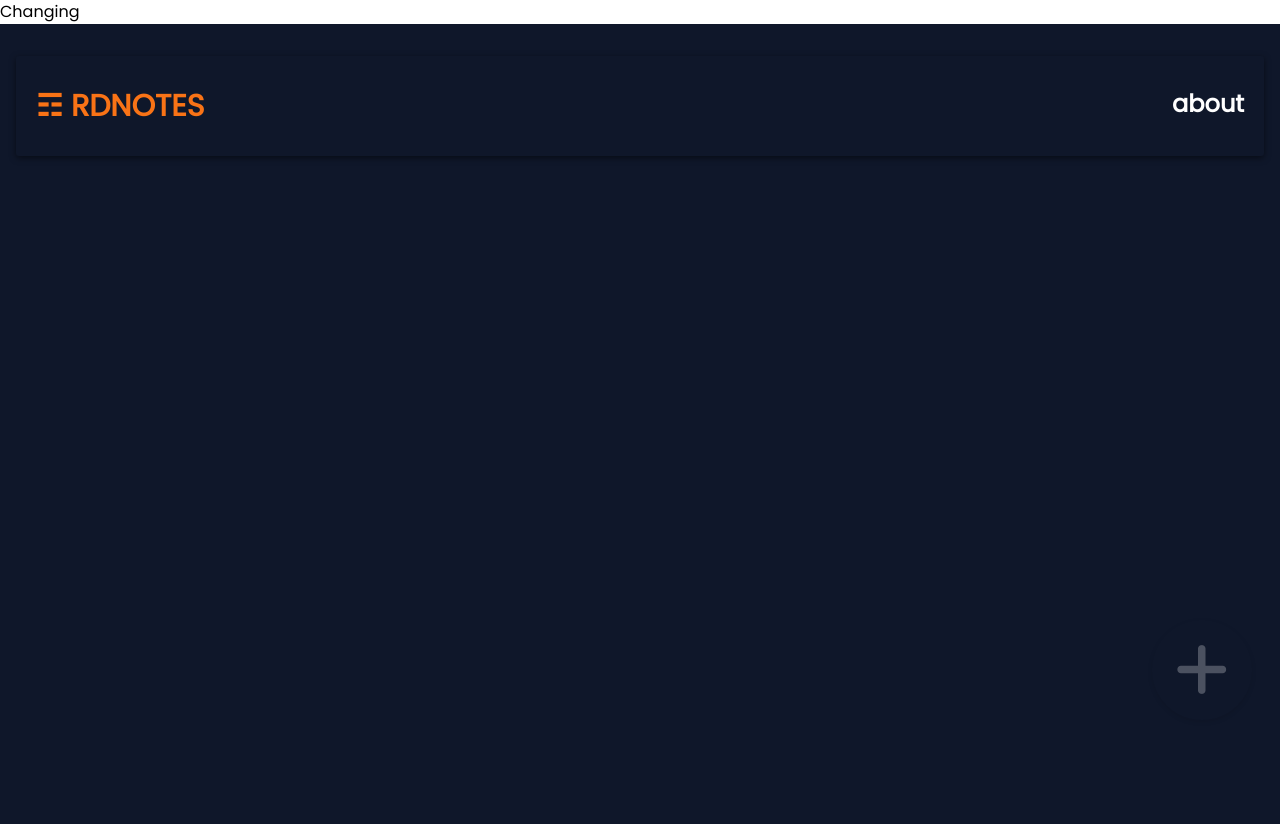
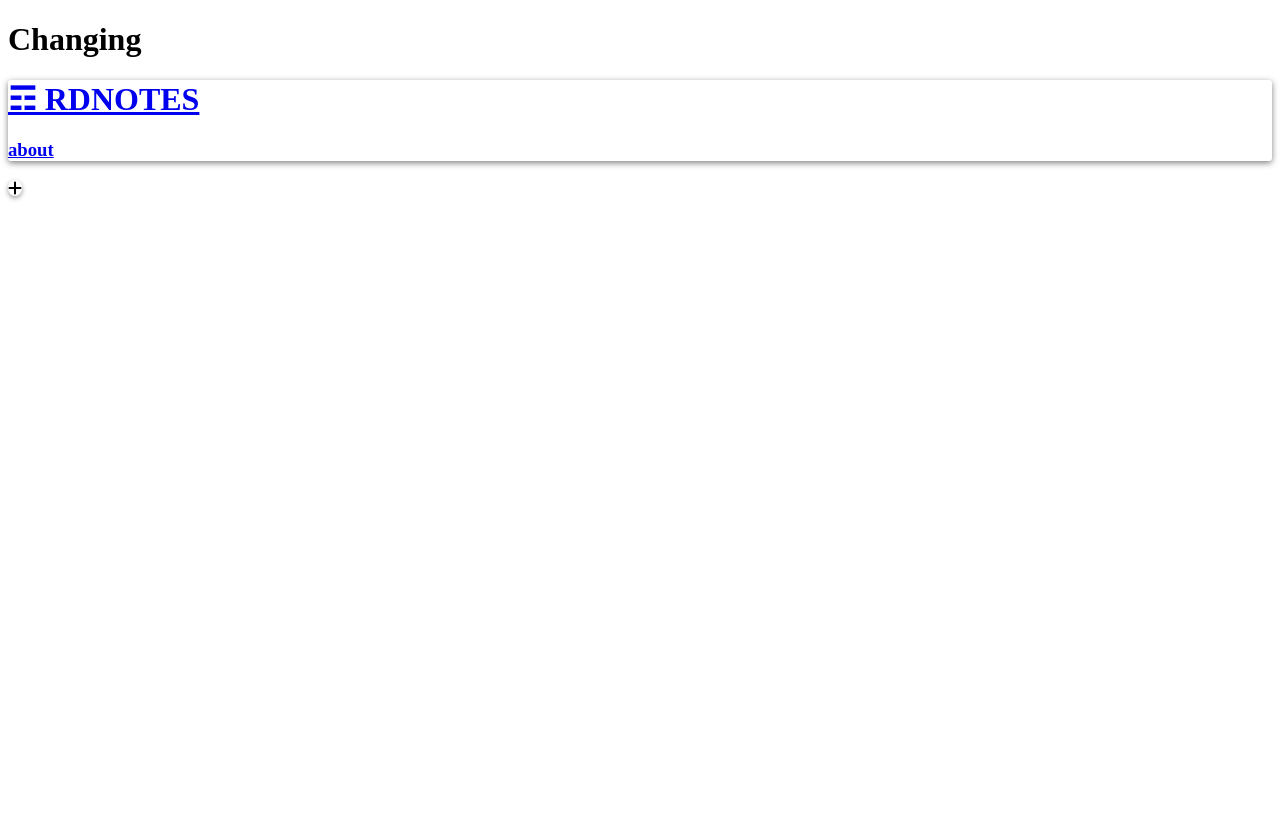
Before and after one commit to lawrenceuchenye/react-django-notes-backend, a Django app: page / in a window 1280 px wide. After the commit the page ends 200 px from the top, so only its background shows below. Run offline with Django 4.2, Linux system fonts and the light colour scheme; data comes from the database, SQL or seed files in the repository; style sheets or scripts are compiled from the project's sources; some libraries are stand-ins or nearby versions.

Commit message:
debugging

```diff
--- a/templates/home.html
+++ /dev/null
@@ -1 +0,0 @@
-<!doctype html><html lang="en"><head><meta charset="utf-8"/><link rel="icon" href="/favicon.ico"/><meta name="viewport" content="width=device-width,initial-scale=1"/><meta name="theme-color" content="#000000"/><meta name="description" content="Web site created using create-react-app"/><link rel="apple-touch-icon" href="/logo192.png"/><link rel="stylesheet" href="https://cdnjs.cloudflare.com/ajax/libs/font-awesome/6.1.1/css/all.min.css" integrity="sha512-KfkfwYDsLkIlwQp6LFnl8zNdLGxu9YAA1QvwINks4PhcElQSvqcyVLLD9aMhXd13uQjoXtEKNosOWaZqXgel0g==" crossorigin="anonymous" referrerpolicy="no-referrer"/><link rel="manifest" href="/manifest.json"/><title>React App</title><script defer="defer" src="/static/js/main.15dddc8d.js"></script><link href="/static/css/main.ae025de4.css" rel="stylesheet"></head><body><noscript>You need to enable JavaScript to run this app.</noscript><div id="root"></div></body></html>
--- a/templates/index.html
+++ b/templates/index.html
@@ -12,7 +12,7 @@
         <title>RDNotes</title>
         <script defer="defer" src="{% static 'js/main.15dddc8d.js' %}">
         </script>
-        <link href="{% static 'css/main.ae025de4.css' %}" rel="stylesheet">
+<!--        <link href="{% static 'css/main.ae025de4.css' %}" rel="stylesheet"> -->
       </head>
        <body>
          <noscript>
```
